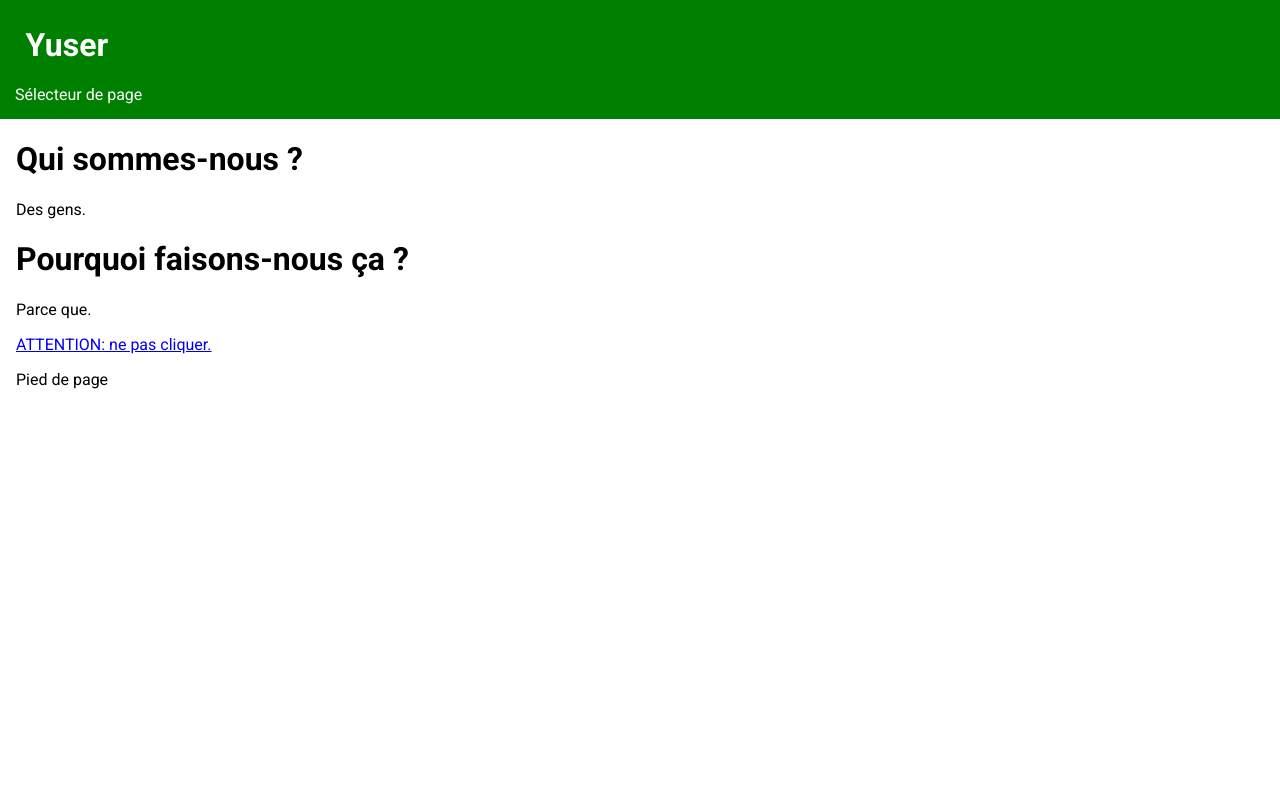
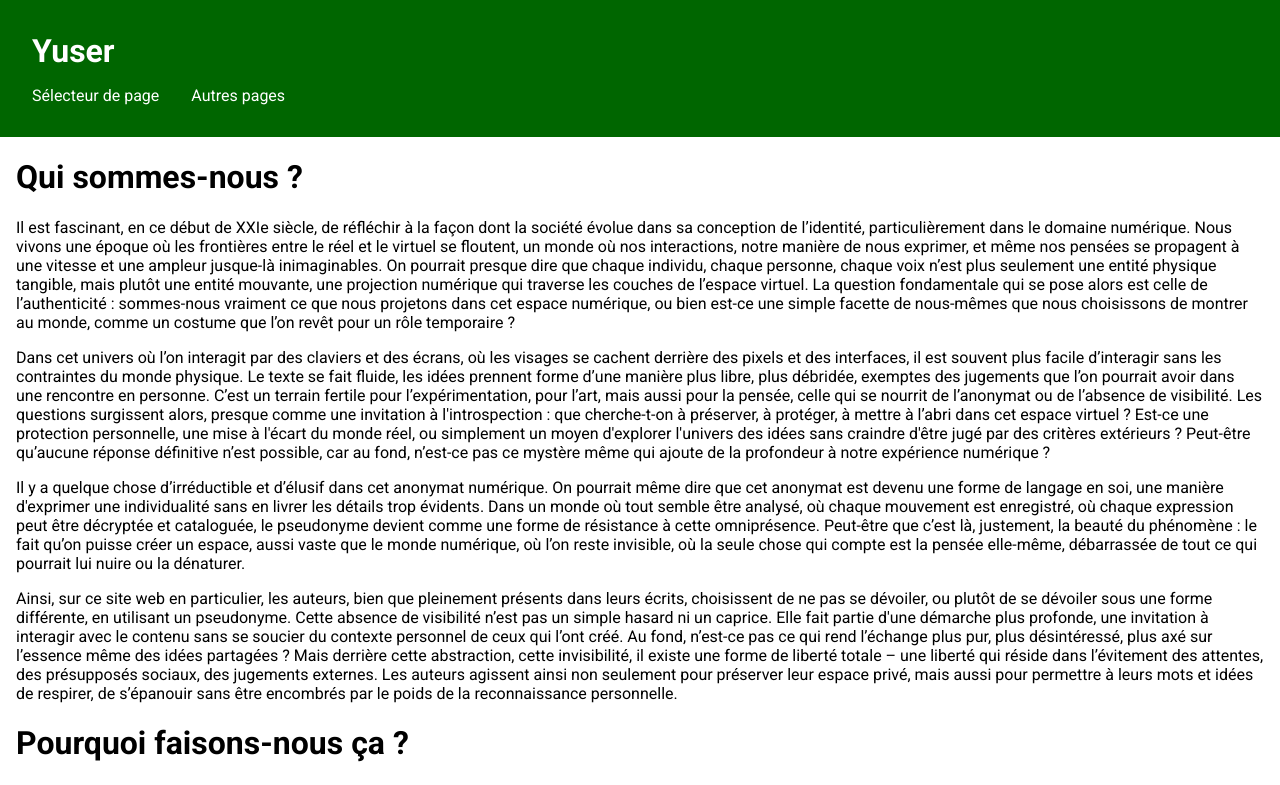
Before and after one commit to science-numerale/yuser, a SvelteKit app: page /apropos in a window 1280 px wide. Shown: the top 785 px of the page. Built offline with nearby package versions, Linux system fonts and the light colour scheme.

Commit message:
Un peu de style svp !

```diff
--- a/src/app.css
+++ b/src/app.css
@@ -2,6 +2,22 @@
 
 * {
 	font-family: Roboto;
+	border-radius: 0;
+}
+
+:root {
+	--accent-color-1: #006600;
+	--hover-accent-color-1: #003300;
+}
+
+button {
+  background-color: var(--accent-color-1);
+	color: white;
+	padding: 0.25rem 0.5rem;
+	border: none;
+}
+button:hover {
+	background-color: var(--hover-accent-color-1);
 }
 
 body {
--- a/src/components/Hidden.svelte
+++ b/src/components/Cache.svelte
@@ -8,7 +8,7 @@
 	} = $props();
 </script>
 
-{#if triche.active}
+{#if triche.activée}
 	<div class="hidden">
 		{@render children()}
 	</div>
--- a/src/components/Triche.svelte
+++ b/src/components/Triche.svelte
@@ -21,7 +21,7 @@
 			position++;
 
 			if (position === touches.length) {
-				triche.active = !triche.active;
+				triche.activée = !triche.activée;
 				position = 0;
 			}
 		} else {
@@ -30,7 +30,7 @@
 	}
 
 	$effect(() => {
-		if (triche.active) {
+		if (triche.activée) {
 			dialogue.show();
 		} else {
 			dialogue.close();
--- a/src/routes/+layout.svelte
+++ b/src/routes/+layout.svelte
@@ -17,7 +17,17 @@
 				<a
 					aria-current={page.url.pathname === sélecteur ? "page" : undefined}
 					href={sélecteur}
-					>Sélecteur de page
+				>
+					Sélecteur de page
+				</a>
+			</li>
+			<li>
+				<a
+					aria-current={page.url.pathname === sélecteur ? "page" : undefined}
+					href={page.url.href}
+					onclick={()=>alert("Veuillez aller sur le sélécteur de page")}
+				>
+					Autres pages
 				</a>
 			</li>
 		</ul>
@@ -37,37 +47,38 @@
 </div>
 
 <style>
-	main, footer {
+	main,
+	footer {
 		margin: 1rem;
 	}
 
 	h1 {
+		margin: 1rem;
+	}
+
+	header {
+		background: #006600;
 		color: white;
-		background-color: green;
-		padding: 2%;
-		padding-bottom: 0.5%;
-		margin: 0;
+		overflow: hidden;
+		padding: 1rem;
 	}
 	ul {
+		display: flex;
 		list-style-type: none;
-		margin: 0;
 		padding: 0;
-		overflow: hidden;
-		background-color: green;
 	}
 
 	li {
 		float: left;
 	}
 
-	li a {
-		display: block;
+	li > * {
 		color: white;
 		text-align: center;
-		padding: 15px;
+		padding: 0.5rem 1rem;
 		text-decoration: none;
 	}
-	li a:hover {
-		background-color: rgb(43, 43, 43);
+	li > *:hover {
+		background: var(--hover-accent-color-1);
 	}
 </style>
--- a/src/routes/apropos/+page.svelte
+++ b/src/routes/apropos/+page.svelte
@@ -3,9 +3,92 @@
 </script>
 
 <h1>Qui sommes-nous ?</h1>
-<p>Des gens.</p>
+<p>
+	Il est fascinant, en ce début de XXIe siècle, de réfléchir à la façon dont la
+	société évolue dans sa conception de l’identité, particulièrement dans le
+	domaine numérique. Nous vivons une époque où les frontières entre le réel et
+	le virtuel se floutent, un monde où nos interactions, notre manière de nous
+	exprimer, et même nos pensées se propagent à une vitesse et une ampleur
+	jusque-là inimaginables. On pourrait presque dire que chaque individu, chaque
+	personne, chaque voix n’est plus seulement une entité physique tangible, mais
+	plutôt une entité mouvante, une projection numérique qui traverse les couches
+	de l’espace virtuel. La question fondamentale qui se pose alors est celle de
+	l’authenticité : sommes-nous vraiment ce que nous projetons dans cet espace
+	numérique, ou bien est-ce une simple facette de nous-mêmes que nous
+	choisissons de montrer au monde, comme un costume que l’on revêt pour un rôle
+	temporaire ?
+</p>
+
+<p>
+	Dans cet univers où l’on interagit par des claviers et des écrans, où les
+	visages se cachent derrière des pixels et des interfaces, il est souvent plus
+	facile d’interagir sans les contraintes du monde physique. Le texte se fait
+	fluide, les idées prennent forme d’une manière plus libre, plus débridée,
+	exemptes des jugements que l’on pourrait avoir dans une rencontre en personne.
+	C’est un terrain fertile pour l’expérimentation, pour l’art, mais aussi pour
+	la pensée, celle qui se nourrit de l’anonymat ou de l’absence de visibilité.
+	Les questions surgissent alors, presque comme une invitation à l'introspection
+	: que cherche-t-on à préserver, à protéger, à mettre à l’abri dans cet espace
+	virtuel ? Est-ce une protection personnelle, une mise à l'écart du monde réel,
+	ou simplement un moyen d'explorer l'univers des idées sans craindre d'être
+	jugé par des critères extérieurs ? Peut-être qu’aucune réponse définitive
+	n’est possible, car au fond, n’est-ce pas ce mystère même qui ajoute de la
+	profondeur à notre expérience numérique ?
+</p>
+
+<p>
+	Il y a quelque chose d’irréductible et d’élusif dans cet anonymat numérique.
+	On pourrait même dire que cet anonymat est devenu une forme de langage en soi,
+	une manière d'exprimer une individualité sans en livrer les détails trop
+	évidents. Dans un monde où tout semble être analysé, où chaque mouvement est
+	enregistré, où chaque expression peut être décryptée et cataloguée, le
+	pseudonyme devient comme une forme de résistance à cette omniprésence.
+	Peut-être que c’est là, justement, la beauté du phénomène : le fait qu’on
+	puisse créer un espace, aussi vaste que le monde numérique, où l’on reste
+	invisible, où la seule chose qui compte est la pensée elle-même, débarrassée
+	de tout ce qui pourrait lui nuire ou la dénaturer.
+</p>
+
+<p>
+	Ainsi, sur ce site web en particulier, les auteurs, bien que pleinement
+	présents dans leurs écrits, choisissent de ne pas se dévoiler, ou plutôt de se
+	dévoiler sous une forme différente, en utilisant un pseudonyme. Cette absence
+	de visibilité n’est pas un simple hasard ni un caprice. Elle fait partie d'une
+	démarche plus profonde, une invitation à interagir avec le contenu sans se
+	soucier du contexte personnel de ceux qui l’ont créé. Au fond, n’est-ce pas ce
+	qui rend l’échange plus pur, plus désintéressé, plus axé sur l’essence même
+	des idées partagées ? Mais derrière cette abstraction, cette invisibilité, il
+	existe une forme de liberté totale – une liberté qui réside dans l’évitement
+	des attentes, des présupposés sociaux, des jugements externes. Les auteurs
+	agissent ainsi non seulement pour préserver leur espace privé, mais aussi pour
+	permettre à leurs mots et idées de respirer, de s’épanouir sans être encombrés
+	par le poids de la reconnaissance personnelle.
+</p>
+<!-- ChatGPT, sans le prompt exact -->
 
 <h1>Pourquoi faisons-nous ça ?</h1>
-<p>Parce que.</p>
+<p>
+	L’existence d’un site web, bien qu’aucune raison fondamentale ne justifie sa
+	création, s’apparente à une énigme contemporaine, un espace numérique sans
+	direction précise, une vaste toile vide qui attend de se remplir. Dans un
+	monde saturé d'informations, où chaque plateforme prétend avoir une mission,
+	un objectif, ou un message à transmettre, il est fascinant de concevoir un
+	site web qui, lui, ne cherche rien d'autre que d’exister pour l’existence
+	même. Peut-être qu’il n’a pas de but à proprement parler, mais il est là,
+	répertorié dans les méandres du web comme une page parmi tant d’autres, un
+	point de connexion dans une immense galaxie de contenus. Ce site pourrait être
+	l’incarnation même de l’absurde, un endroit où le silence numérique règne, une
+	invitation à la contemplation sans promesse d’une récompense à la clé. Il n’a
+	pas besoin d’une mission commerciale, artistique, éducative ou même sociale.
+	Il se trouve là par un simple caprice de l’existence, une curiosité humaine
+	satisfaite par le seul fait de construire quelque chose qui, malgré son
+	absence de but, trouve son existence dans le fait même d’être. L’ennui serait
+	son moteur, la quête de sens serait une distraction inutile. Paradoxalement,
+	un tel site peut paraître plus authentique que ceux nourris de objectifs
+	précis, car il n’impose rien, ne vend rien, ne se soucie pas de répondre à une
+	demande. C'est un acte pur de présence dans le monde numérique, un site web
+	qui vit pour la seule raison d'être, sans se soucier de savoir pourquoi.
+	<!-- ChatGPT : Tu doit expliquer en un long paragraphe rédiger l'existence d'un site web. Il n'y a aucune réelle raison, mais tu doit broder sur ça. Expliquer en beaucoup de texte ce manque de but (les fotes d'ortografe sont authentiques) -->
+</p>
 
 <a href="{base}/alerte">ATTENTION: ne pas cliquer.</a>
--- a/src/routes/experience/+page.svelte
+++ b/src/routes/experience/+page.svelte
@@ -58,7 +58,7 @@
 		"Une enclume flotte dans du mercure liquide.",
 	];
 
-	if (!triche.pasDeTutoriels) {
+	if (!(triche.activée && triche.pasDeTutoriels)) {
 		onMount(() => {
 			tuto1 = true;
 		});
--- a/src/states/triche.svelte.ts
+++ b/src/states/triche.svelte.ts
@@ -1,6 +1,6 @@
 import localStorageState from "./storage.svelte";
 
-let def = { active: false, pasDeTutoriels: false };
+let def = { activée: false, pasDeTutoriels: false };
 
 let triche = localStorageState("cheats", def)
 
```
Also changed, not shown: src/components/TutoPopup.svelte (+4 -7 lines), src/routes/+page.svelte (+9 -6 lines), src/routes/selecteur/+page.svelte (+6 -4 lines).
